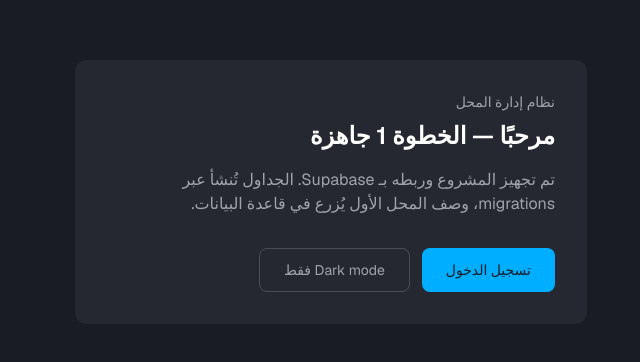
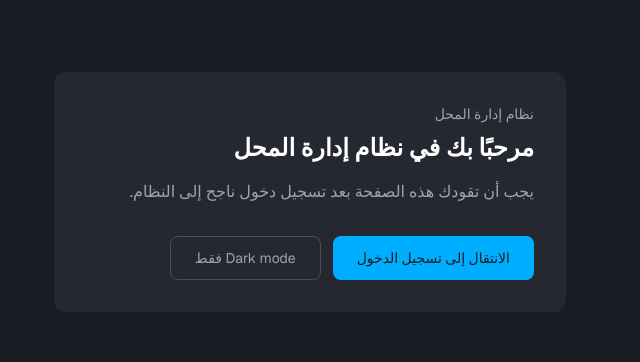
Before and after one commit to Ziad-Sw/ps-shop-system, a Next.js app: page / in a window 1280 px wide. Shown: the part 208-570 px from the top of the page, without its empty margins (446-1086 px from the left). Built offline with nearby package versions, Linux system fonts and the light colour scheme; no server answers.

Commit message:
feat(auth): show logged-in user on homepage and document login test results

```diff
--- a/app/page.tsx
+++ b/app/page.tsx
@@ -1,24 +1,63 @@
 import Link from "next/link";
+import { cookies } from "next/headers";
 
-export default function Home() {
+import { createAdminClient } from "@/lib/supabase/admin";
+import {
+  SESSION_COOKIE_NAME,
+  verifySessionCookieValue,
+} from "@/lib/auth/session";
+
+async function getCurrentUser() {
+  const cookieStore = await cookies();
+  const sessionCookie = cookieStore.get(SESSION_COOKIE_NAME)?.value;
+
+  if (!sessionCookie) {
+    return null;
+  }
+
+  const session = await verifySessionCookieValue(sessionCookie);
+  if (!session) {
+    return null;
+  }
+
+  const supabase = createAdminClient();
+  const { data: user, error } = await supabase
+    .from("users")
+    .select("login_id, display_name")
+    .eq("id", session.user_id)
+    .limit(1)
+    .maybeSingle();
+
+  if (error || !user) {
+    return null;
+  }
+
+  return user;
+}
+
+export default async function Home() {
+  const user = await getCurrentUser();
+
+  const title = user
+    ? `مرحبًا ${user.display_name || user.login_id}`
+    : "مرحبًا بك في نظام إدارة المحل";
+  const subtitle = user
+    ? `تم تسجيل الدخول كـ ${user.login_id}`
+    : "يجب أن تقودك هذه الصفحة بعد تسجيل دخول ناجح إلى النظام.";
+
   return (
     <div className="flex flex-1 flex-col items-center justify-center px-6 py-16">
       <main className="w-full max-w-lg">
         <div className="rounded-xl bg-surface-card p-8 shadow-none">
           <p className="text-sm text-foreground-muted">نظام إدارة المحل</p>
-          <h1 className="mt-2 text-2xl font-semibold text-foreground">
-            مرحبًا — الخطوة 1 جاهزة
-          </h1>
-          <p className="mt-4 text-foreground-muted">
-            تم تجهيز المشروع وربطه بـ Supabase. الجداول تُنشأ عبر migrations،
-            وصف المحل الأول يُزرع في قاعدة البيانات.
-          </p>
+          <h1 className="mt-2 text-2xl font-semibold text-foreground">{title}</h1>
+          <p className="mt-4 text-foreground-muted">{subtitle}</p>
           <div className="mt-8 flex flex-col gap-3 sm:flex-row">
             <Link
               href="/login"
               className="inline-flex h-11 items-center justify-center rounded-lg bg-primary px-6 text-sm font-medium text-surface-page"
             >
-              تسجيل الدخول
+              الانتقال إلى تسجيل الدخول
             </Link>
             <span className="inline-flex h-11 items-center justify-center rounded-lg border border-foreground-muted/30 px-6 text-sm text-foreground-muted">
               Dark mode فقط
```
Also changed, not shown: 1 other file (tests, documents, lock files or other folders).
